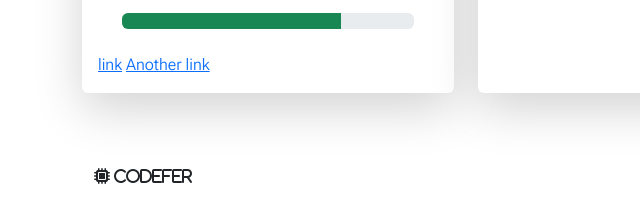
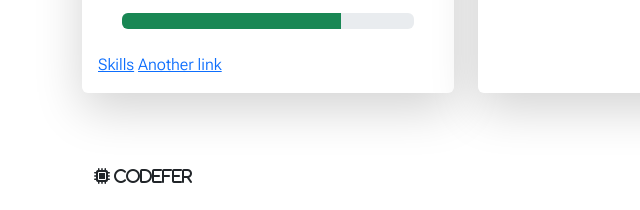
Before and after one commit to codeferlu/MODULO1, a plain HTML site: page index.html in a window 1280 px wide. Shown: the part 679-889 px from the top of the page, 0-640 px from the left. Drawn offline with nearby package versions, Linux system fonts and the light colour scheme.

Commit message:
Commit de prueba

```diff
--- a/index.html
+++ b/index.html
@@ -73,7 +73,7 @@
                   </div>
                 </section>
 
-                  <a href="#" class="link">link</a>
+                  <a href="#" class="link">Skills</a>
                   <a href="#" class="link">Another link</a>
                 </div>
 
```
